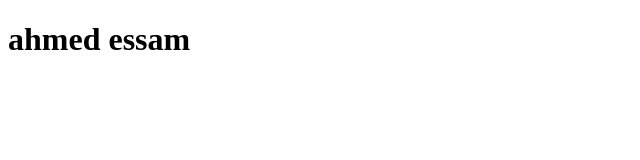
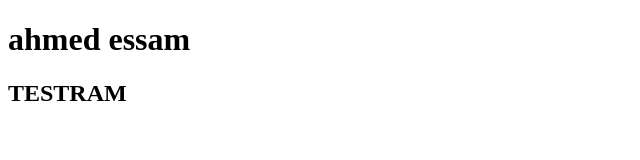
Before and after one commit to ahmedessam-gh/Ecommerce-website, a plain HTML site: page GP Ecommerce/index.html in a window 1280 px wide. Shown: the whole page, without its empty margins (0-640 px from the left). Drawn offline with Linux system fonts and the light colour scheme.

Commit message:
ramtest
.....

```diff
--- a/GP Ecommerce/index.html
+++ b/GP Ecommerce/index.html
@@ -8,5 +8,6 @@
 </head>
 <body>
     <h1>ahmed essam</h1>
+    <h2>TESTRAM</h2>
 </body>
 </html>
```
